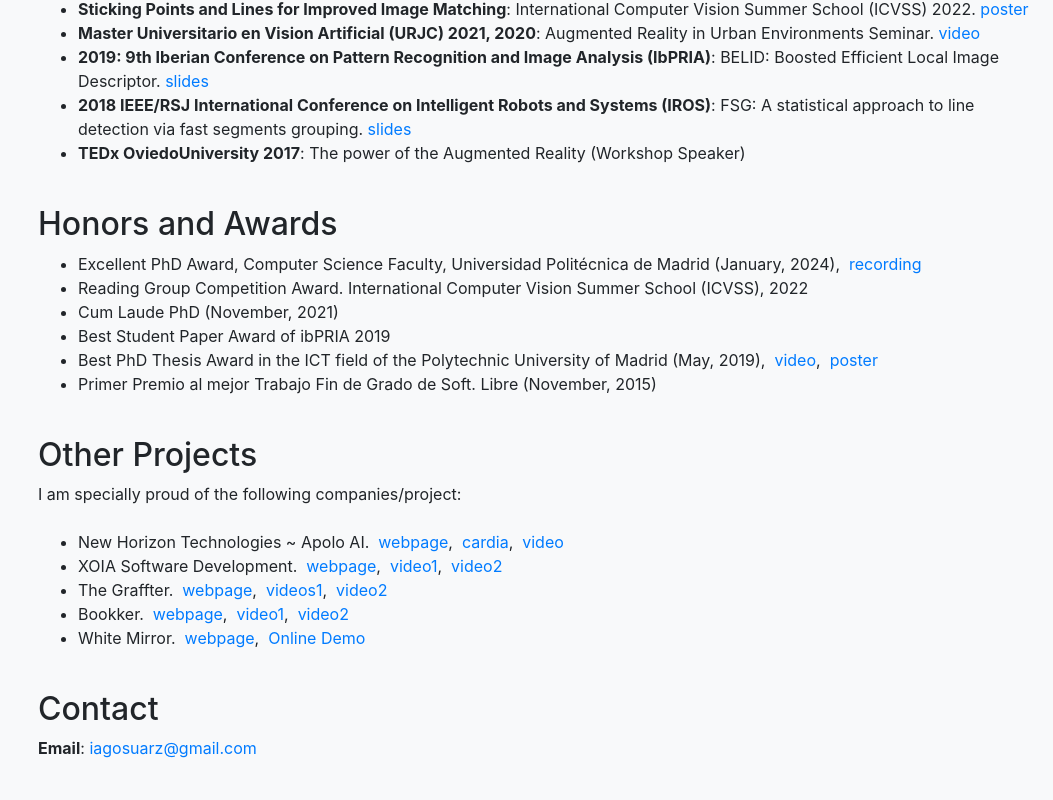
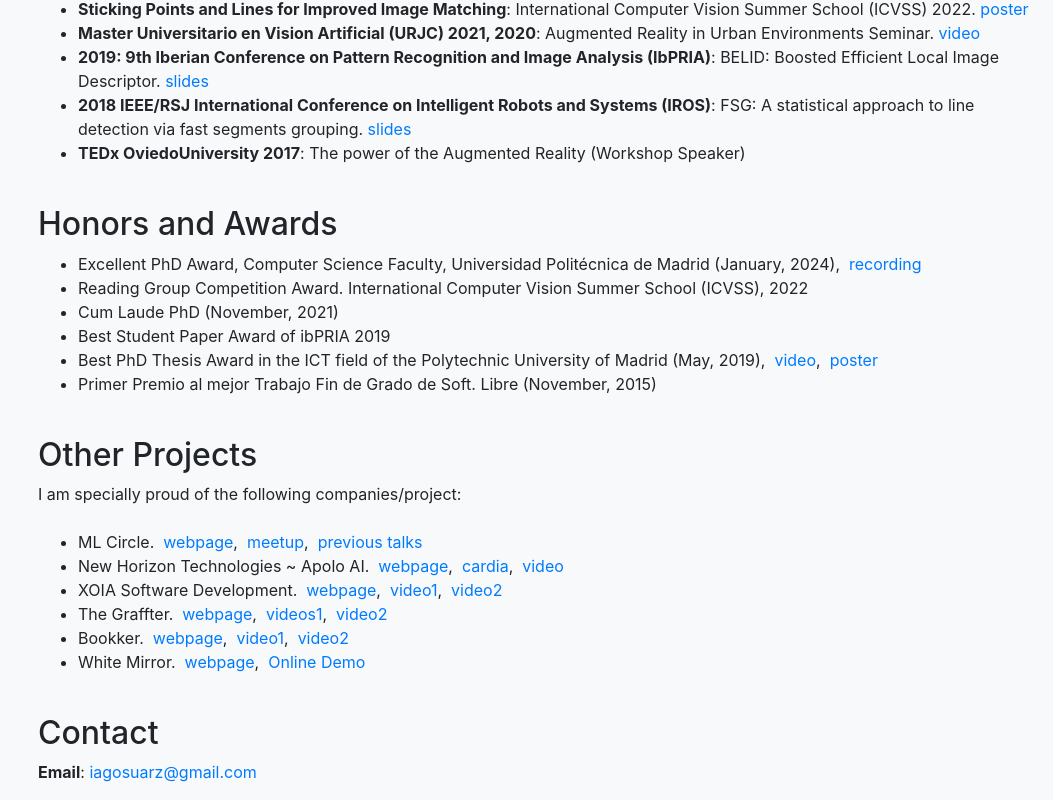
Before and after one commit to iago-suarez/iago-suarez.github.io, a React (Create React App) app: page / in a window 1280 px wide. Shown: the part 2335-3135 px from the top of the page, without its empty margins (227-1280 px from the left). Before the commit the page ends 3111 px from the top, so only its background shows below. Built offline with nearby package versions, Linux system fonts and the light colour scheme.

Commit message:
Adding ML Circle

```diff
--- a/src/pages/Home.js
+++ b/src/pages/Home.js
@@ -358,6 +358,11 @@
               <h2>Other Projects</h2>
               I am specially proud of the following companies/project:<br/><br/>
               <ul>
+                <li>ML Circle. &nbsp;
+                  <a href="https://mlcircle.org/" target="_blank" rel="noreferrer">webpage</a>, &nbsp;
+                  <a href="https://www.meetup.com/madrid-machine-learning-meetup/" target="_blank" rel="noreferrer">meetup</a>, &nbsp;
+                  <a href="https://youtube.com/playlist?list=PLHeG8vnHL6C8mOU8K8vs2j9I7dSMYCgJQ&si=QQAqaV9PpU4w8aNZ" target="_blank" rel="noreferrer">previous talks</a>
+                </li>
                 <li>New Horizon Technologies ~ Apolo AI. &nbsp;
                   <a href="https://www.apoloai.com/" target="_blank" rel="noreferrer">webpage</a>, &nbsp;
                   <a href="https://cardia.ai/" target="_blank" rel="noreferrer">cardia</a>,  &nbsp;
```
